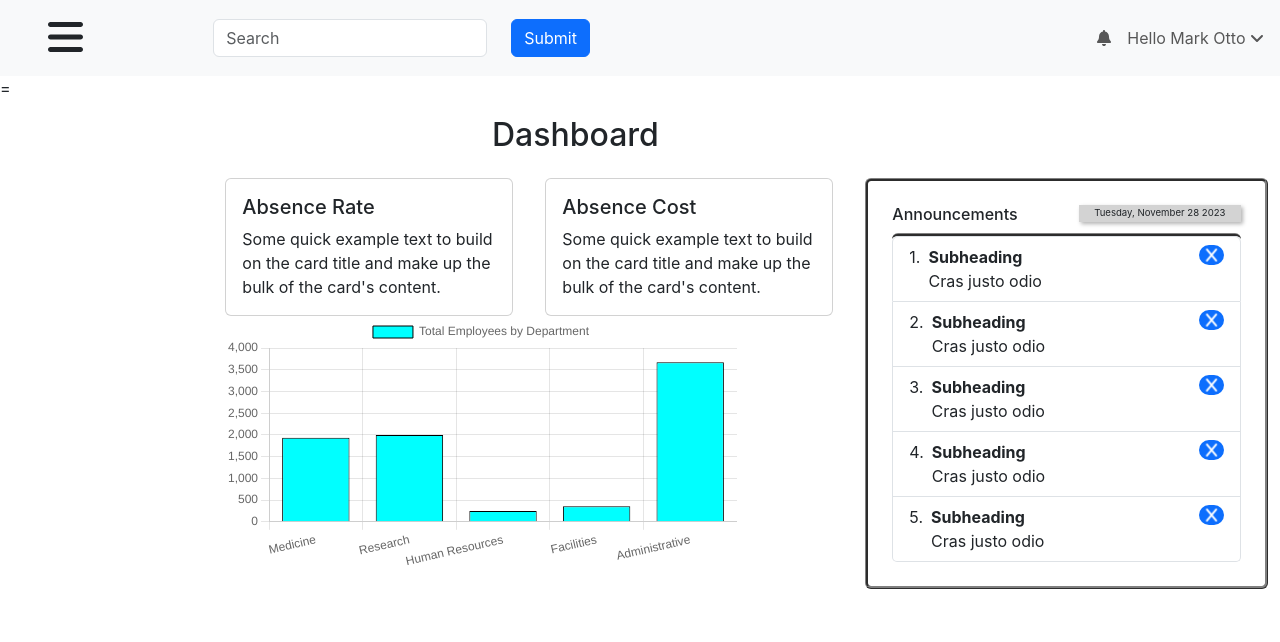
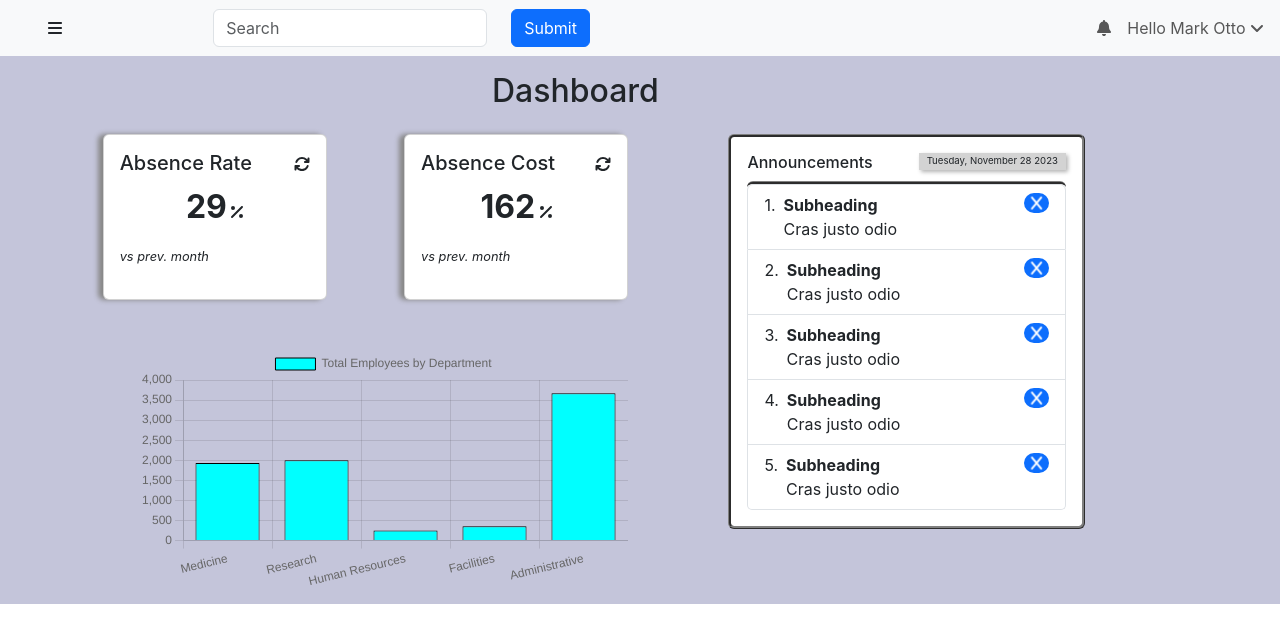
Before and after one commit to phase5lhcm/hr-management-ui, a React (Create React App) app: page /dashboard in a window 1280 px wide. Shown: the top 642 px of the page. Built offline with nearby package versions, Linux system fonts and the light colour scheme.

Commit message:
adjust Dashboard page layout

```diff
--- a/src/components/Sidebar.jsx
+++ b/src/components/Sidebar.jsx
@@ -28,7 +28,7 @@ function Sidebar() {
   return (
     <>
       <Navbar className="bg-body-tertiary">
-        <Col sm={2} style={{ paddingLeft: "3rem", fontSize: "2.5em" }}>
+        <Col sm={2} style={{ paddingLeft: "3rem", fontSize: "1em" }}>
           <FontAwesomeIcon icon={faBars} onClick={handleShow} />
         </Col>
         <Form inline="true">
@@ -60,7 +60,7 @@ function Sidebar() {
           </Navbar.Text>
         </Navbar.Collapse>
       </Navbar>
-      =
+
       <Offcanvas show={show} onHide={handleClose} style={{ width: "8rem" }}>
         <Offcanvas.Body>
           <Container>
--- a/src/pages/Dashboard.jsx
+++ b/src/pages/Dashboard.jsx
@@ -5,8 +5,13 @@ import Badge from "react-bootstrap/Badge";
 import ListGroup from "react-bootstrap/ListGroup";
 import Container from "react-bootstrap/Container";
 import { FontAwesomeIcon } from "@fortawesome/react-fontawesome";
-import { faX } from "@fortawesome/free-solid-svg-icons";
+import {
+  faX,
+  faArrowsRotate,
+  faPercent,
+} from "@fortawesome/free-solid-svg-icons";
 import EmployeesByDeptBarChart from "../components/EmployeesByDeptBarChart";
+import Button from "react-bootstrap/esm/Button";
 
 /* TODO - add a nav item to center of navbar & add menu item to dropdown arrow to allow user to login/logout
 & add onHover feature to bell for that says "Notifications"
@@ -42,15 +47,28 @@ function Dashboard() {
   const dayOfWeek = daysOfWeek[dayOfWeekIndex];
   const day = currentDate.getDate();
   const monthIndex = currentDate.getMonth();
+  const monthIndexPrev = currentDate.getMonth - 1;
   const year = currentDate.getFullYear();
 
   const today = `${dayOfWeek}, ${months[monthIndex]} ${day} ${year}`;
 
+  //Card data
+  let employeesAbsentPerCurrentMonth = 450;
+  let totalEmployeesAbsentInPrevMonth = 277;
+  let absenseRate = Math.round(
+    (employeesAbsentPerCurrentMonth / totalEmployeesAbsentInPrevMonth) * 100
+  );
+
+  let prevMonth = months[monthIndexPrev];
+
   return (
-    <Container fluid>
+    <Container fluid style={{ backgroundColor: "#C4C5DA" }}>
       <Row
         className="justify-content-center"
-        style={{ paddingBottom: "1rem", paddingTop: "1rem" }}
+        style={{
+          paddingBottom: "1rem",
+          paddingTop: "1rem",
+        }}
       >
         <Col md={{ span: 6, offset: 3 }}>
           {" "}
@@ -59,49 +77,88 @@ function Dashboard() {
       </Row>
       {/**First half of page */}
       <Row>
-        <Col md={2}></Col>
         <Col md={6}>
-          <Row>
+          <Row className="d-flex justify-content-end">
             {/**card 1 */}
-            <Col>
-              <Card style={{ width: "18rem" }}>
+            <Col></Col>
+            <Col className="d-flex justify-content-end">
+              <Card
+                style={{
+                  width: "14rem",
+                  boxShadow: "-5px 0 5px #888888",
+                }}
+              >
                 <Card.Body>
-                  <Card.Title>Absence Rate</Card.Title>
-                  <Card.Text>
-                    Some quick example text to build on the card title and make
-                    up the bulk of the card's content.
+                  <Card.Title className="d-flex justify-content-between align-items-center">
+                    Absence Rate{" "}
+                    <div>
+                      <FontAwesomeIcon
+                        icon={faArrowsRotate}
+                        style={{ fontSize: ".8em" }}
+                      />
+                    </div>
+                  </Card.Title>
+                  <Card.Text className="text-center">
+                    {" "}
+                    <span style={{ fontSize: "2em", fontWeight: "bold" }}>
+                      29
+                    </span>{" "}
+                    <FontAwesomeIcon icon={faPercent} />
                   </Card.Text>
+
+                  <p style={{ fontSize: ".8em" }}>
+                    <em>vs prev. month</em>{" "}
+                  </p>
                 </Card.Body>
               </Card>
             </Col>
+            <Col md={1}></Col>
             <Col>
               {/**card 2 */}
-              <Card style={{ width: "18rem" }}>
+              <Card style={{ width: "14rem", boxShadow: "-5px 0 5px #888888" }}>
                 <Card.Body>
-                  <Card.Title>Absence Cost</Card.Title>
+                  <Card.Title className="d-flex justify-content-between align-items-center">
+                    Absence Cost{" "}
+                    <div>
+                      <FontAwesomeIcon
+                        icon={faArrowsRotate}
+                        style={{ fontSize: ".8em" }}
+                      />
+                    </div>
+                  </Card.Title>
+                  <Card.Text className="text-center">
+                    {" "}
+                    <span
+                      style={{ fontSize: "2em", fontWeight: "bold" }}
+                    >{`${absenseRate}`}</span>{" "}
+                    <FontAwesomeIcon icon={faPercent} />
+                  </Card.Text>
                   <Card.Text>
-                    Some quick example text to build on the card title and make
-                    up the bulk of the card's content.
+                    <p style={{ fontSize: ".8em" }}>
+                      <em>vs prev. month</em>{" "}
+                    </p>
                   </Card.Text>
                 </Card.Body>
               </Card>
             </Col>
             <Row>
+              <Col md={2}></Col>
               <Col>
+                <div style={{ paddingTop: "3rem" }}></div>
                 <EmployeesByDeptBarChart />
               </Col>
             </Row>
           </Row>
         </Col>
         {/** second half of page */}
-        <Col md={4}>
+        <Col md={5}>
           <Row>
-            <Col>
+            <Col className="d-flex justify-content-around">
               <Card
                 style={{
-                  width: "100%",
+                  width: "70%",
                   border: "1mm ridge grey",
-                  padding: "1.5em",
+                  padding: "1em",
                 }}
               >
                 <Row className="justify-content-end">
```
